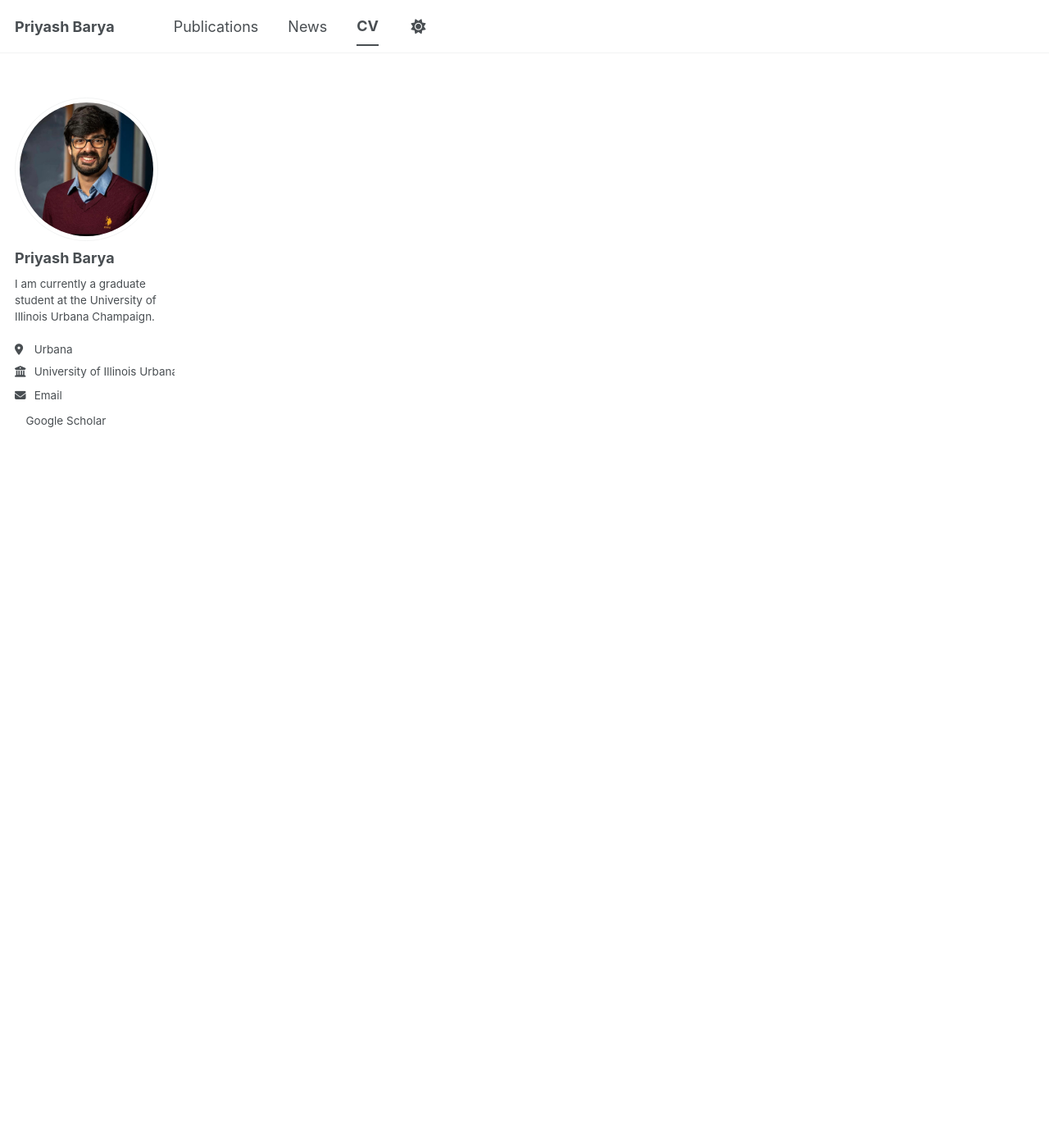
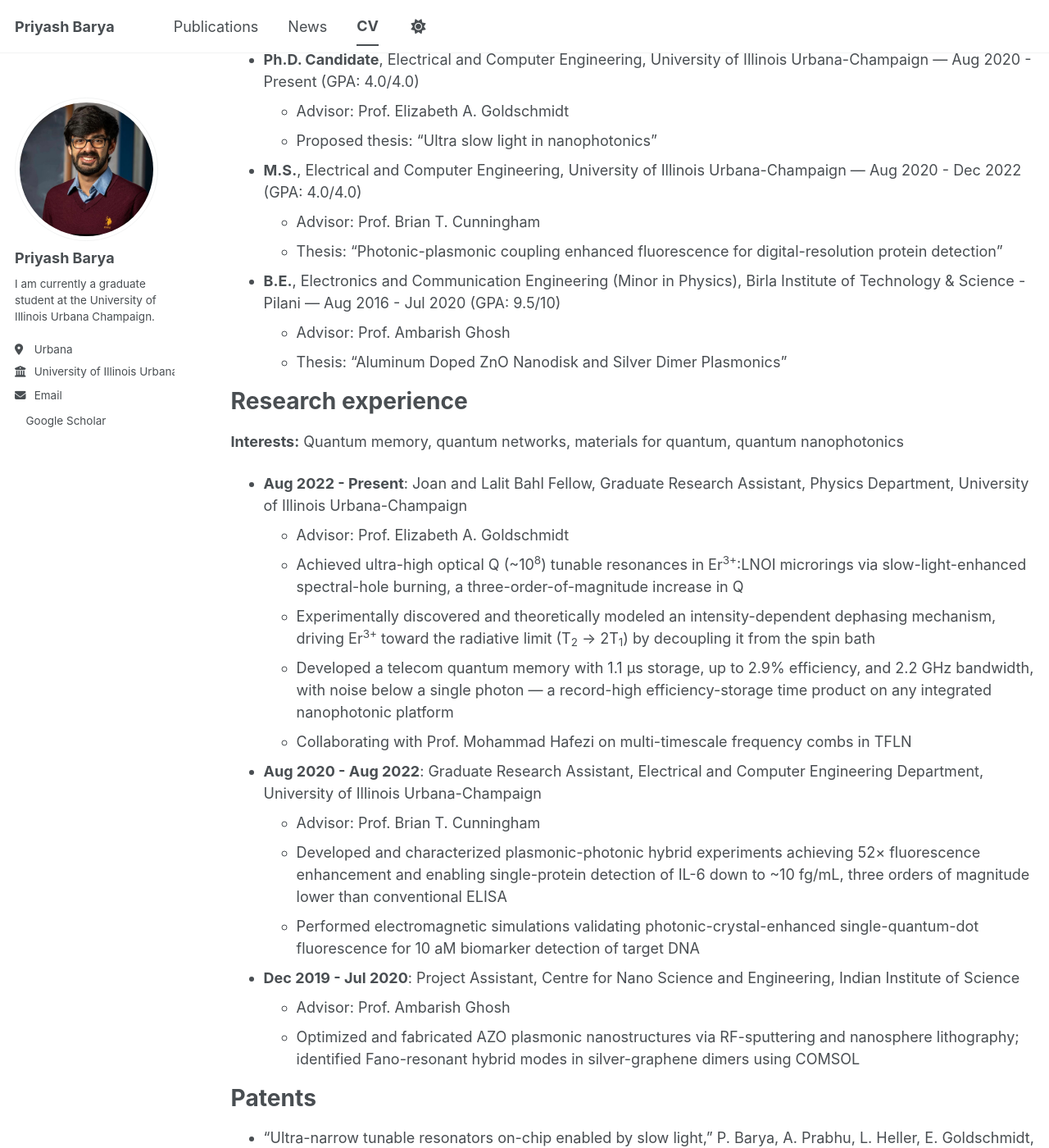
Before and after one commit to Priyash-Barya/Priyash-Barya.github.io, a Jekyll site: the page built from _pages/cv.md, in a window 1280 px wide and 1400 px high, scrolled down 200 px. Shown: the whole window at 82% size. Built offline with Jekyll 4.4.1, drawn with Linux system fonts in a browser that asks for light colours; a style sheet for code colours, icons or effects is not loaded; before the commit the page ends 900 px from its top, so only the background shows below that; some of the changed text lies outside the part shown.

Commit message:
Add background details to CV page

```diff
--- a/_pages/cv.md
+++ b/_pages/cv.md
@@ -10,3 +10,68 @@ redirect_from:
 {% include base_path %}
 
 [Download my CV (PDF)]({{ base_path }}/files/CV.pdf){: .btn .btn--primary}
+
+Education
+======
+* **Ph.D. Candidate**, Electrical and Computer Engineering, University of Illinois Urbana-Champaign — Aug 2020 - Present (GPA: 4.0/4.0)
+  * Advisor: Prof. Elizabeth A. Goldschmidt
+  * Proposed thesis: "Ultra slow light in nanophotonics"
+* **M.S.**, Electrical and Computer Engineering, University of Illinois Urbana-Champaign — Aug 2020 - Dec 2022 (GPA: 4.0/4.0)
+  * Advisor: Prof. Brian T. Cunningham
+  * Thesis: "Photonic-plasmonic coupling enhanced fluorescence for digital-resolution protein detection"
+* **B.E.**, Electronics and Communication Engineering (Minor in Physics), Birla Institute of Technology & Science - Pilani — Aug 2016 - Jul 2020 (GPA: 9.5/10)
+  * Advisor: Prof. Ambarish Ghosh
+  * Thesis: "Aluminum Doped ZnO Nanodisk and Silver Dimer Plasmonics"
+
+Research experience
+======
+**Interests:** Quantum memory, quantum networks, materials for quantum, quantum nanophotonics
+
+* **Aug 2022 - Present**: Joan and Lalit Bahl Fellow, Graduate Research Assistant, Physics Department, University of Illinois Urbana-Champaign
+  * Advisor: Prof. Elizabeth A. Goldschmidt
+  * Achieved ultra-high optical Q (~10<sup>8</sup>) tunable resonances in Er<sup>3+</sup>:LNOI microrings via slow-light-enhanced spectral-hole burning, a three-order-of-magnitude increase in Q
+  * Experimentally discovered and theoretically modeled an intensity-dependent dephasing mechanism, driving Er<sup>3+</sup> toward the radiative limit (T<sub>2</sub> → 2T<sub>1</sub>) by decoupling it from the spin bath
+  * Developed a telecom quantum memory with 1.1 µs storage, up to 2.9% efficiency, and 2.2 GHz bandwidth, with noise below a single photon — a record-high efficiency-storage time product on any integrated nanophotonic platform
+  * Collaborating with Prof. Mohammad Hafezi on multi-timescale frequency combs in TFLN
+* **Aug 2020 - Aug 2022**: Graduate Research Assistant, Electrical and Computer Engineering Department, University of Illinois Urbana-Champaign
+  * Advisor: Prof. Brian T. Cunningham
+  * Developed and characterized plasmonic-photonic hybrid experiments achieving 52× fluorescence enhancement and enabling single-protein detection of IL-6 down to ~10 fg/mL, three orders of magnitude lower than conventional ELISA
+  * Performed electromagnetic simulations validating photonic-crystal-enhanced single-quantum-dot fluorescence for 10 aM biomarker detection of target DNA
+* **Dec 2019 - Jul 2020**: Project Assistant, Centre for Nano Science and Engineering, Indian Institute of Science
+  * Advisor: Prof. Ambarish Ghosh
+  * Optimized and fabricated AZO plasmonic nanostructures via RF-sputtering and nanosphere lithography; identified Fano-resonant hybrid modes in silver-graphene dimers using COMSOL
+
+Patents
+======
+* "Ultra-narrow tunable resonators on-chip enabled by slow light," P. Barya, A. Prabhu, L. Heller, E. Goldschmidt, U.S. Patent Application No. 63/893,290, pending (2025)
+
+Fellowships and awards
+======
+* Joan and Lalit Bahl Fellowship, Dept. of ECE, University of Illinois Urbana-Champaign (2025-2027)
+* SPIE Optics and Photonics Scholarship, SPIE (2026)
+* Mavis Future Faculty Fellow, The Grainger College of Engineering, University of Illinois Urbana-Champaign (2025-2026)
+* Paul D. Coleman Outstanding Research Award, Dept. of ECE, University of Illinois Urbana-Champaign (2025 & 2026)
+* Mitacs Globalink Research Scholar, Mitacs, Canada (2019)
+* National Talent Search Examination Scholarship, NCERT, India (2014-2020)
+* Merit Scholarship, Birla Institute of Technology & Science - Pilani (2016-2020)
+
+Teaching positions and mentorship
+======
+* Graduate Teaching Assistant, University of Illinois Urbana-Champaign — ECE 110: Introduction to Electronics
+* Graduate Teaching Assistant, BITS Pilani — Electromagnetic Theory
+* Goldschmidt Lab Mentorship, University of Illinois Urbana-Champaign — mentored 3 graduate students and 3 undergraduate students
+
+Outreach
+======
+* Actively involved in outreach events by IQUIST, HQAN, and CQE at UIUC, showcasing quantum phenomena to the general public
+* Volunteered at the IISc Open House 2020 to showcase science and engineering projects to the public
+* Volunteered at the RF/Microwave Active Circuit Design Workshop 2019, BITS Pilani, Hyderabad
+* Cognitio (2017) — visited numerous schools in Bangalore to assist students with career counseling
+
+Leadership
+======
+* Head of The Movie Club, BITS Pilani — managed the Catharsis Film Festival with 200+ participants from across India; led a 50+ member club organizing short-film making and film discussions; made 4 short films: Hyderabad Blues, Imagine, Furore, Epiphany
+
+Service
+======
+* Peer Reviewer: Nature Physics, Physical Review Letters, npj Nanophotonics, npj Quantum Information, Nano Letters, AIP Advances, The Japan Society of Applied Physics
```
Also changed, not shown: 1 other file.
